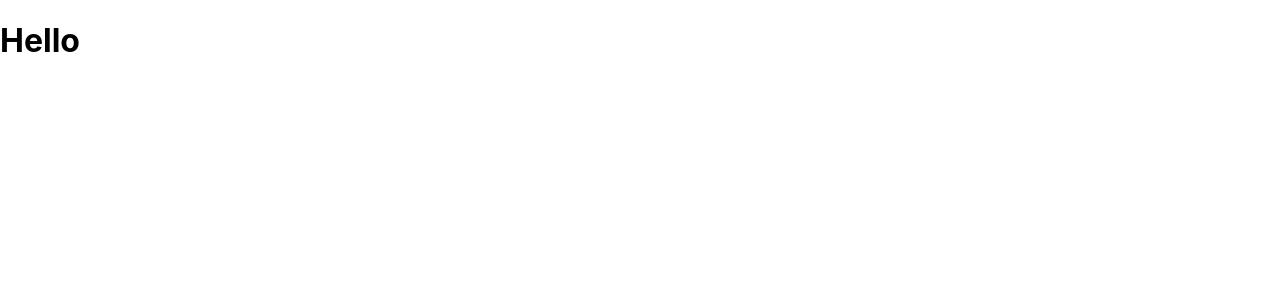
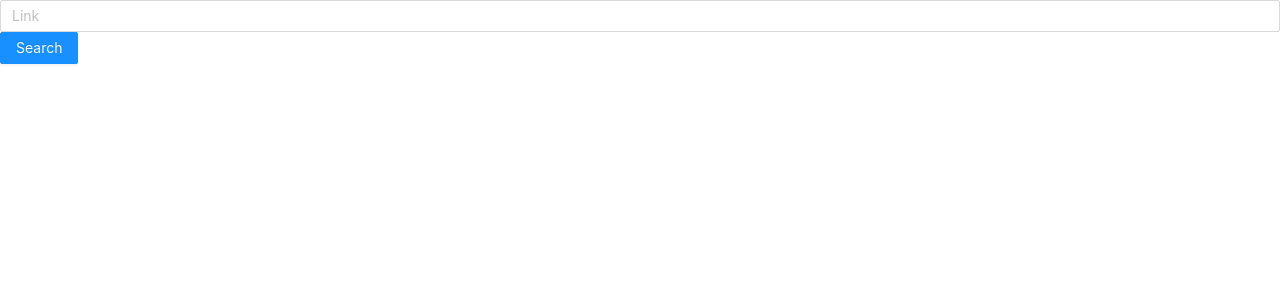
Before and after one commit to ScarFace06/TrueRaffle, a React (Create React App) app: page / in a window 1280 px wide. Shown: the top 300 px of the page. Built offline with nearby package versions, Linux system fonts and the light colour scheme.

Commit message:
Raffle Text und Button mit Ant und YTAPI
Co-Authored-By: ScarFace06 <62728015+ScarFace06@users.noreply.github.com>

```diff
--- a/package.json
+++ b/package.json
@@ -35,5 +35,8 @@
       "last 1 firefox version",
       "last 1 safari version"
     ]
+  },
+  "devDependencies": {
+    "dotenv": "^8.2.0"
   }
 }
--- a/src/App.css
+++ b/src/App.css
@@ -1,3 +1,5 @@
+@import '~antd/dist/antd.css';
+
 .App {
   text-align: center;
 }
--- a/src/raffle.js
+++ b/src/raffle.js
@@ -1,8 +1,24 @@
-import React from "react";
+import React, {useState} from "react";
+import { Input } from "antd";
+import { Button } from 'antd';
 
 function Raffle() {
+
+    const [searchInfo, setSearchInfo] = useState(" ");
+
+    const handleInput = event => {
+      setSearchInfo(event.target.value);
+    };
+
+    const logValue = () => {
+      console.log(searchInfo);
+    };
+
     return (
-        <h1>Hello</h1>
+        <div>
+            <Input onChange={handleInput} placeholder="Link" />
+            <Button onClick={logValue} type="primary">Search</Button>
+        </div>
     );
 }
 
```
Also changed, not shown: src/ytAPI.js (added, +30 -0 lines).
